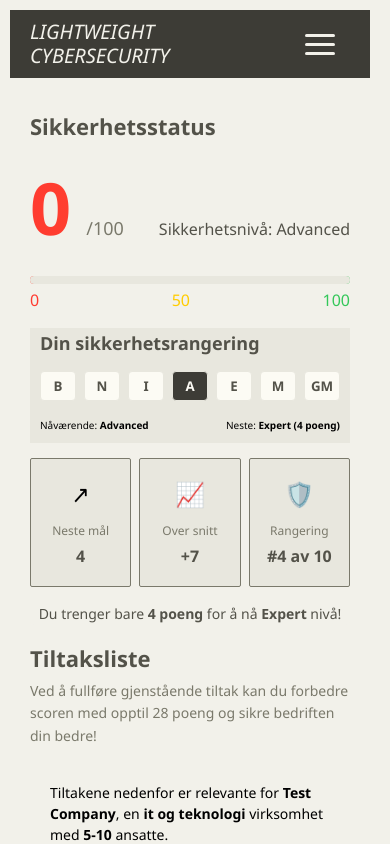
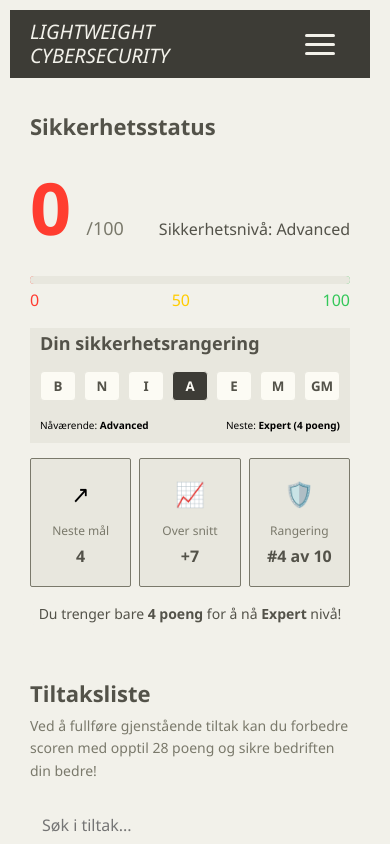
Before and after one commit to tobiasstromseth/cybersecurity-assessment, a React (Create React App) app: page / in a window 390 px wide. Both pictures are taken after a click on the button "Gå til dashboard". Shown: the top 844 px of the page. Built offline with nearby package versions, Linux system fonts and the light colour scheme.

Commit message:
Sticky sikkerhetsstatus

```diff
--- a/src/components/Dashboard.js
+++ b/src/components/Dashboard.js
@@ -225,17 +225,7 @@ function Dashboard({
           </p>
         </div>
 
-        {/* Integrated company context panel from MeasuresOverview */}
-        {companyInfo && (
-          <div className="company-context-panel">
-            <p>
-              Tiltakene nedenfor er relevante for{" "}
-              <strong>{companyInfo.companyName}</strong>, en{" "}
-              <strong>{companyInfo.industry.toLowerCase()}</strong> virksomhet
-              med <strong>{companyInfo.employeeCount}</strong> ansatte.
-            </p>
-          </div>
-        )}
+        {/* Company context panel removed as requested */}
 
         {/* Integrated filter and search from MeasuresOverview */}
         <div className="measures-filters">
--- a/src/styles/components/Dashboard.css
+++ b/src/styles/components/Dashboard.css
@@ -12,6 +12,13 @@
 .left-section {
   flex: 1;
   max-width: 30%;
+  position: sticky;
+  top: 20px; /* Gives a little space from the top of the viewport */
+  align-self: flex-start;
+  max-height: calc(
+    100vh - 40px
+  ); /* Prevents it from being taller than viewport */
+  overflow-y: auto; /* Allows scrolling if content is too tall */
 }
 
 .left-section h2 {
@@ -591,6 +598,18 @@
   .left-section,
   .right-section {
     max-width: 100%;
+    width: 100%;
+  }
+
+  /* Remove sticky behavior on mobile - security status stays at top */
+  .left-section {
+    position: static; /* Override the sticky position */
+    top: auto;
+    z-index: auto;
+    background-color: var(--bg);
+    padding-bottom: 15px;
+    margin-bottom: 20px;
+    border-bottom: 1px solid var(--border);
   }
 
   .measure-footer {
```
